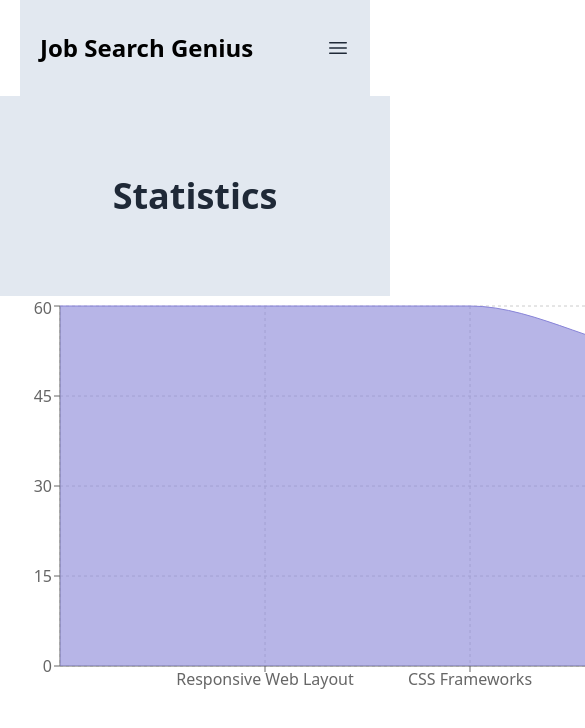
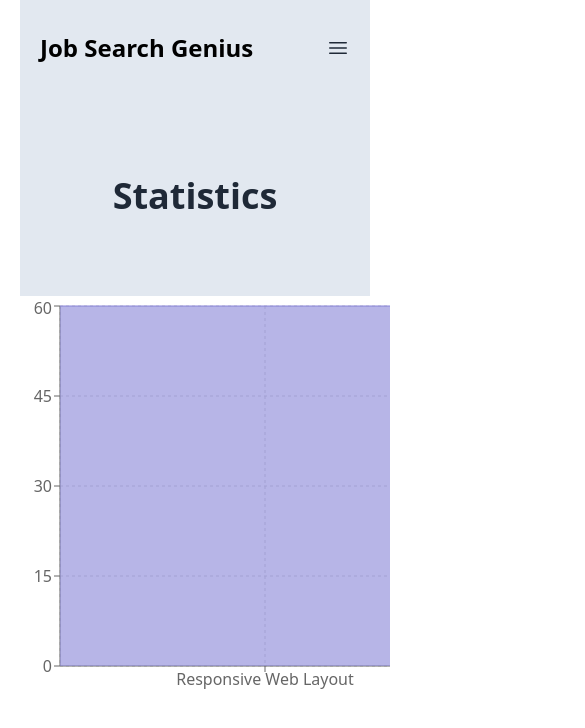
Before and after one commit to Rayhanali-dev/carrer-hub, a React (Vite) app: page /statistics in a window 390 px wide. Shown: the top 728 px of the page, 585 px wide, since content can reach past the window. Built offline with nearby package versions, Linux system fonts and the light colour scheme.

Commit message:
fully responsive

```diff
--- a/index.html
+++ b/index.html
@@ -4,7 +4,7 @@
     <meta charset="UTF-8" />
     <link rel="icon" type="image/svg+xml" href="/vite.svg" />
     <meta name="viewport" content="width=device-width, initial-scale=1.0" />
-    <title>Vite + React</title>
+    <title>Job Search Genius</title>
   </head>
   <body>
     <div id="root"></div>
--- a/src/components/AppliedJobs/AppliedJobs.jsx
+++ b/src/components/AppliedJobs/AppliedJobs.jsx
@@ -6,8 +6,8 @@ const AppliedJobs = ({ jobs }) => {
     return (
         <div>
             <div className='max-w-7xl mx-auto'>
-                <div className='flex justify-between items-center border rounded-lg border-gray-400 p-6 my-10'>
-                    <div className='flex gap-4 items-center'>
+                <div className='flex lg:justify-between flex-col md:flex-row items-center border rounded-lg border-gray-400 p-6 my-10'>
+                    <div className='flex gap-4 flex-col md:flex-row items-center'>
                         <div className='w-48 h-16'>
                             <img className='w-full h-full' src={company_img} alt="company-img" />
                         </div>
--- a/src/components/Apply/Apply.jsx
+++ b/src/components/Apply/Apply.jsx
@@ -33,7 +33,7 @@ const Apply = () => {
     }
 
     return (
-        <div>
+        <div className='mx-5 lg:mx-0'>
             <div className='bg-slate-200'>
                 <h4 className='text-4xl font-bold text-center py-20'>Applied Jobs</h4>
             </div>
--- a/src/components/Blog/Blog.jsx
+++ b/src/components/Blog/Blog.jsx
@@ -2,7 +2,7 @@ import React from 'react';
 
 const Blog = () => {
     return (
-        <div>
+        <div className='mx-5 lg:mx-0'>
             <div className='bg-slate-200'>
                 <h4 className='text-4xl font-bold text-center py-20'>Blog</h4>
             </div>
--- a/src/components/Statistics/Statistics.jsx
+++ b/src/components/Statistics/Statistics.jsx
@@ -42,21 +42,12 @@ const Statistics = () => {
     ]
     return (
         <div>
-            <div className='bg-slate-200'>
+            <div className='bg-slate-200 mx-5 lg:mx-0'>
                 <h4 className='text-4xl font-bold text-center py-20'>Statistics</h4>
             </div>
             <div className='mx-auto max-w-7xl'>
-                <AreaChart
-                    width={1320}
-                    height={400}
-                    data={data}
-                    margin={{
-                        top: 10,
-                        right: 30,
-                        left: 0,
-                        bottom: 0,
-                    }}
-                >
+                <div className='w-full overflow-x-scroll'>
+                    <AreaChart width={1320} height={400} data={data} margin={{ top: 10, right: 30, left: 0, bottom: 0, }}>
                         <CartesianGrid strokeDasharray="3 3" />
                         <XAxis dataKey="assignment_name" />
                         <YAxis dataKey="assignment_marks" />
@@ -66,6 +57,7 @@ const Statistics = () => {
                     </AreaChart>
                 </div>
             </div>
+        </div>
     );
 };
 
--- a/src/components/ViewDetails/ViewDetails.jsx
+++ b/src/components/ViewDetails/ViewDetails.jsx
@@ -18,7 +18,7 @@ const ViewDetails = () => {
 
     const { description, job_responsibility, requirements, experience, job_title, salary, contact_information, location, phone, id } = details
     return (
-        <div className='max-w-7xl mx-auto grid grid-cols-2 gap-7 mt-32'>
+        <div className='max-w-7xl mx-auto grid md:grid-cols-2 gap-7 mt-32'>
             <div>
                 <h4 className='text-[18px] mb-4'><span className='font-bold text-lg'>Job Description: </span>{description}</h4>
                 <h4 className='text-[18px] mb-4'><span className='font-bold text-lg'>Job Responsibility: </span>{job_responsibility}</h4>
```
Lines whose indentation alone changed are shown as unchanged.
